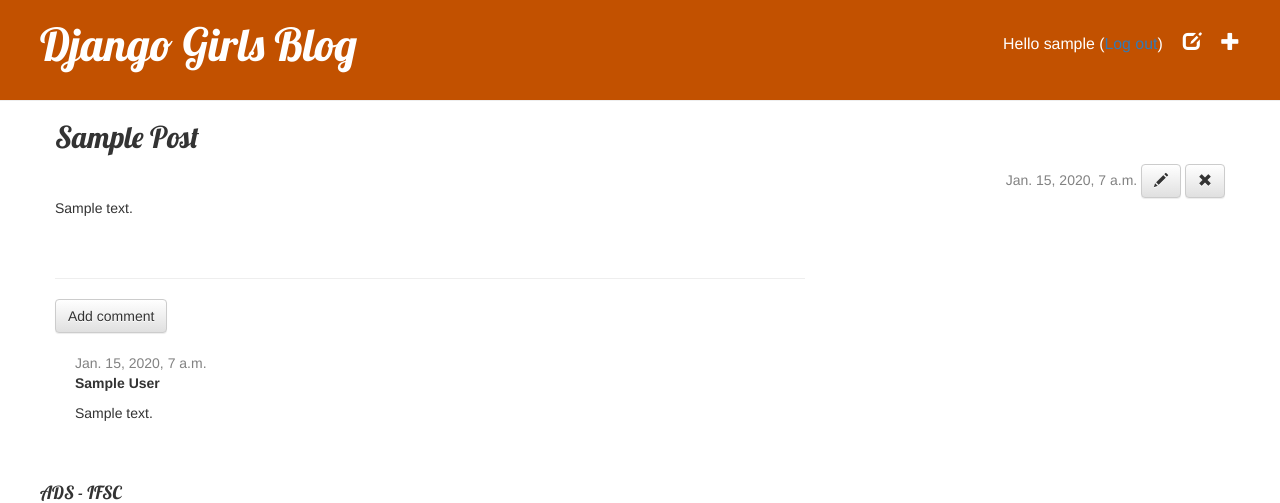
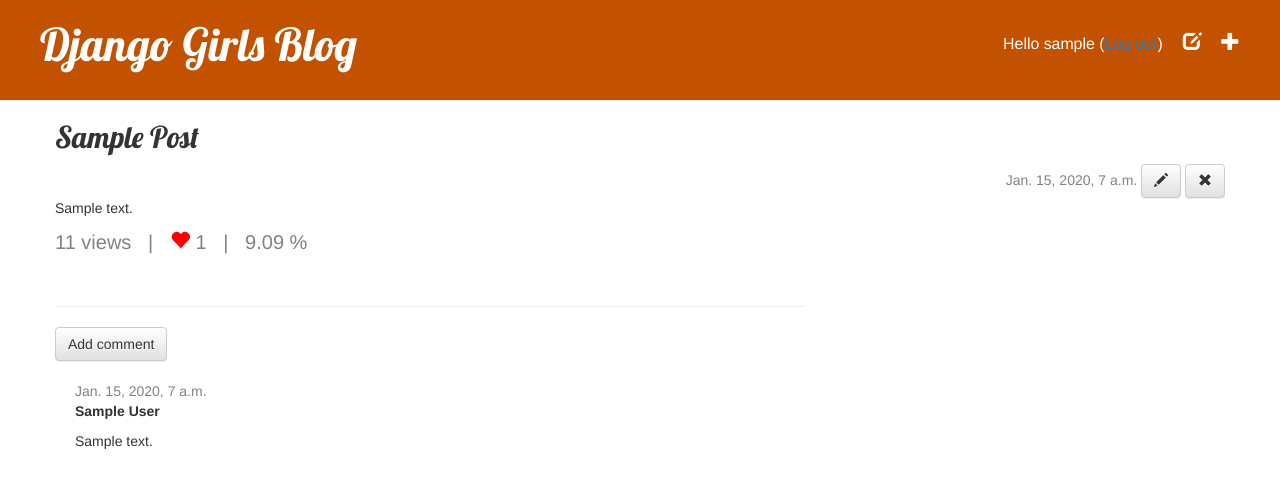
Before and after one commit to alegume/furry-succotash, a Django app: page /post/1/ in a window 1280 px wide. Shown: the top 503 px of the page. Run offline with Django 3.2, Linux system fonts and the light colour scheme; a user stored in the database is signed in; tables that the repository leaves empty hold one stand-in row (values such as "Sample post"); parts of the project's set-up code (start-up, migrations or seed data) failed here and were passed over; some libraries are stand-ins or nearby versions.

Commit message:
views and likes counting

```diff
--- a/blog/admin.py
+++ b/blog/admin.py
@@ -1,5 +1,6 @@
 from django.contrib import admin
-from .models import Post, Comment
+from .models import Post, Comment, PostLike
 
 admin.site.register(Post)
 admin.site.register(Comment)
+admin.site.register(PostLike)
--- a/blog/models.py
+++ b/blog/models.py
@@ -1,6 +1,7 @@
 from django.conf import settings
 from django.db import models
 from django.utils import timezone
+from django.contrib.auth.models import User
 
 class Post(models.Model):
     author = models.ForeignKey(settings.AUTH_USER_MODEL, on_delete=models.CASCADE)
@@ -8,6 +9,7 @@ class Post(models.Model):
     text = models.TextField()
     created_date = models.DateTimeField(auto_now=True)
     published_date = models.DateTimeField(blank=True, null=True)
+    views = models.BigIntegerField(default=0)
 
     def publish(self):
         self.published_date = timezone.now()
@@ -16,8 +18,19 @@ class Post(models.Model):
     def approved_comments(self):
         return self.comments.filter(approved_comment=True)
 
+    def likes_count(self):
+        return PostLike.objects.filter(post=self).count()
+
     def __str__(self):
         return '{} ({})'.format(self.title, self.author)
+
+class PostLike(models.Model):
+    user = models.ForeignKey(User, on_delete=models.CASCADE)
+    post = models.ForeignKey('blog.Post', on_delete=models.CASCADE)
+    created_date = models.DateTimeField(auto_now=True)
+
+    def __str__(self):
+        return '{} - {}'.format(self.post.title, self.user)
 
 class Comment(models.Model):
     post = models.ForeignKey('blog.Post', on_delete=models.CASCADE, related_name='comments')
--- a/blog/static/css/blog.css
+++ b/blog/static/css/blog.css
@@ -1,9 +1,9 @@
 .heart {
-    font-size: 18px;
+    font-size: 20px;
 }
 
 .liked {
-    color: red;
+    color: #F00;
 }
 
 h1 a, h2 a {
--- a/blog/templates/blog/post_detail.html
+++ b/blog/templates/blog/post_detail.html
@@ -27,6 +27,18 @@
         <div class="row">
             <div class="col">
                 <p>{{ post.text|linebreaksbr }}</p>
+                <div class="date heart">
+                    {{ post.views }} views &nbsp; | &nbsp;
+                    <a href="{% url 'post_like' pk=post.pk %}">
+                        {% if liked %}
+                        <span class="glyphicon glyphicon-heart liked"></span>
+                        {% else %}
+                        <span class="glyphicon glyphicon-heart"></span>
+                        {% endif %}
+                    </a>
+                    {{ post.likes_count }} &nbsp; | &nbsp;
+                    {{ percent|floatformat:2 }} %
+                </div>
             </div>
         </div>
     </div>
--- a/blog/urls.py
+++ b/blog/urls.py
@@ -10,6 +10,7 @@ urlpatterns = [
     path('post/drafts/', views.post_draft_list, name='post_draft_list'),
     path('post/<pk>/publish/', views.post_publish, name='post_publish'),
     path('post/<pk>/remove/', views.post_remove, name='post_remove'),
+    path('post/<pk>/like/', views.post_like, name='post_like'),
     path('post/<int:pk>/comment/', views.add_comment_to_post, name='add_comment_to_post'),
     path('comment/<int:pk>/approve/', views.comment_approve, name='comment_approve'),
     path('comment/<int:pk>/remove/', views.comment_remove, name='comment_remove'),
--- a/blog/views.py
+++ b/blog/views.py
@@ -2,7 +2,7 @@ from django.shortcuts import render, get_object_or_404, redirect
 from django.utils import timezone
 from django.contrib.auth.decorators import login_required
 
-from .models import Post, Comment
+from .models import Post, Comment, PostLike
 from .forms import PostForm, CommentForm
 
 def post_list(request):
@@ -14,8 +14,24 @@ def post_list(request):
 
 def post_detail(request, pk):
     post = get_object_or_404(Post, pk=pk)
+    post.views += 1
+    post.save()
+    liked = False
+    if request.user.is_authenticated:
+        likes_count = PostLike.objects.filter(
+            post_id=pk,
+            user=request.user
+        ).count()
+        if likes_count > 0:
+            liked = True
 
-    return render(request, 'blog/post_detail.html', {'post': post})
+    percent = post.likes_count() / post.views * 100
+
+    return render(
+        request,
+        'blog/post_detail.html',
+        {'post': post, 'liked': liked, 'percent': percent}
+    )
 
 @login_required
 def post_new(request):
@@ -68,6 +84,15 @@ def post_remove(request, pk):
 
     return redirect('post_list')
 
+@login_required
+def post_like(request, pk):
+    post_like, created = PostLike.objects.get_or_create(
+        post_id=pk,
+        user=request.user
+    )
+
+    return redirect('post_detail', pk=pk)
+
 def add_comment_to_post(request, pk):
     post = get_object_or_404(Post, pk=pk)
     if request.method == "POST":
--- a/comments.txt
+++ b/comments.txt
@@ -5,3 +5,6 @@ Comentários da videoaula
     1) Como criar um template para 404
     2) Como modificar um projeto Django
         > Ideias para a atividade avaliativa
+        > Contar os acessos por Post
+        > Contar Likes
+            > Um por like por usuário/post
```
Also changed, not shown: blog/migrations/0012_post_views.py (added), blog/migrations/0013_post_likes.py (added), blog/migrations/0014_auto_20200416_2113.py (added), blog/migrations/0015_auto_20200416_2159.py (added), blog/migrations/0016_auto_20200417_1212.py (added), blog/migrations/0017_auto_20200417_1245.py (added), blog/migrations/0018_auto_20200417_1319.py (added).
